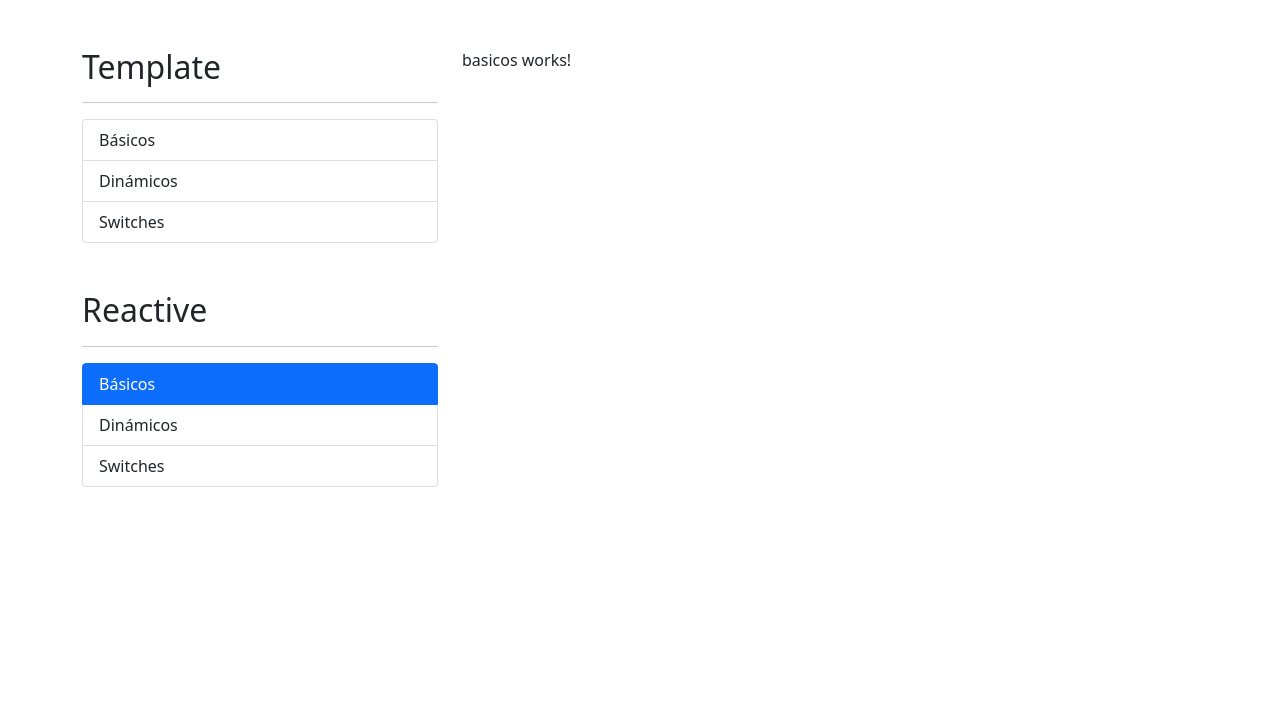
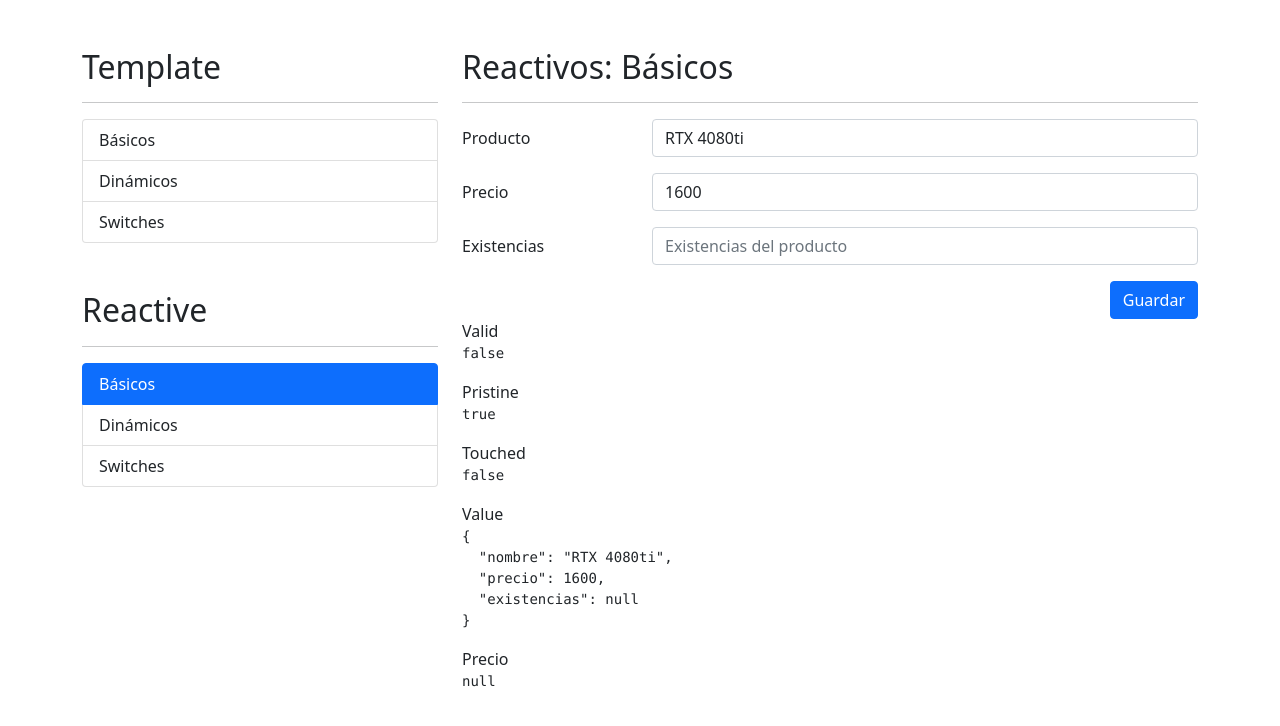
Before and after one commit to FelixPJ-86/Angular-06-formulariosApp, an Angular app: page /reactive/basicos in a window 1280 px wide. Shown: the top 726 px of the page. Built offline with nearby package versions, Linux system fonts and the light colour scheme.

Commit message:
Tema 16 Fin video "3. Continuación de proyecto - Formularios" , "4. Primeros pasos en formularios reactivos"  , "5. FormBuilder" , "6. Validaciones básicas - Forms Validator" , "7. Mostrar mensajes de error" y "8. Submit del formulario"

```diff
--- a/src/app/reactive/basicos/basicos.component.html
+++ b/src/app/reactive/basicos/basicos.component.html
@@ -1 +1,97 @@
-<p>basicos works!</p>
+<h2>Reactivos: Básicos</h2>
+<hr>
+
+<div class="row">
+    <div class="col">
+
+        <form (ngSubmit)="guardar()"
+        autocomplete="off"
+        [formGroup]="miFormulario">
+
+            <!-- Campo de producto -->
+            <div class="mb-3 row">
+                <label class="col-sm-3 col-form-label">Producto</label>
+                <div class="col-sm-9">
+
+                    <input type="text"
+                           class="form-control"
+                           formControlName="nombre"
+                           placeholder="Nombre del producto">
+
+                    <span class="form-text text-danger"
+                          *ngIf="campoEsValido('nombre')">
+                        Debe de ser de 3 letras
+                    </span>
+                </div>
+            </div>
+
+            <!-- Campo de producto -->
+            <div class="mb-3 row">
+                <label class="col-sm-3 col-form-label">Precio</label>
+                <div class="col-sm-9">
+                    <input type="number"
+                           class="form-control"
+                           formControlName="precio"
+                           placeholder="Precio del producto">
+                    <span class="form-text text-danger"
+                          *ngIf="campoEsValido('precio')">
+                        El precio debe de ser 0 o mayor
+                    </span>
+                </div>
+            </div>
+
+            <!-- Campo de existencias -->
+            <div class="mb-3 row">
+                <label class="col-sm-3 col-form-label">Existencias</label>
+                <div class="col-sm-9">
+                    <input type="number"
+                           class="form-control"
+                           formControlName="existencias"
+                           placeholder="Existencias del producto">
+
+                    <span class="form-text text-danger"
+                           *ngIf="campoEsValido('existencias')">
+                         Las existencias deben de ser 0 o mayor
+                    </span>
+                </div>
+            </div>
+
+
+            <div class="row">
+                <div class="col">
+                    <button type="submit"
+                            class="btn btn-primary float-end">
+                        Guardar
+                    </button>
+                </div>
+            </div>
+
+
+
+        </form>
+
+    </div>
+</div>
+
+
+
+
+<div class="row">
+    <div class="col">
+
+        <span>Valid</span>
+        <pre>{{ miFormulario.valid }}</pre>
+
+        <span>Pristine</span>
+        <pre>{{ miFormulario.pristine }}</pre>
+
+        <span>Touched</span>
+        <pre>{{ miFormulario.touched }}</pre>
+
+        <span>Value</span>
+        <pre>{{ miFormulario.value | json }}</pre>
+
+        <span>Precio</span>
+        <pre>{{ miFormulario.controls.precio.errors | json }}</pre>
+    </div>
+</div>
--- a/src/app/reactive/basicos/basicos.component.ts
+++ b/src/app/reactive/basicos/basicos.component.ts
@@ -1,4 +1,5 @@
 import { Component, OnInit } from '@angular/core';
+import { FormBuilder, FormGroup, Validators } from '@angular/forms';
 
 @Component({
   selector: 'app-basicos',
@@ -8,9 +9,46 @@ import { Component, OnInit } from '@angular/core';
 })
 export class BasicosComponent implements OnInit {
 
-  constructor() { }
+ // miFormulario: FormGroup = new FormGroup({
+  //   nombre     : new FormControl('RTX 4080ti'),
+  //   precio     : new FormControl(1500),
+  //   existencias: new FormControl(5),
+  // })
 
-  ngOnInit(): void {
+  miFormulario: FormGroup = this.fb.group({
+    nombre: [ , [ Validators.required, Validators.minLength(3) ]   ],
+    precio: [ , [ Validators.required, Validators.min(0)] ],
+    existencias: [ , [ Validators.required, Validators.min(0)] ],
+  })
+
+  constructor( private fb: FormBuilder ) { }
+
+  ngOnInit() {
+    this.miFormulario.reset({
+      nombre: 'RTX 4080ti',
+      precio: 1600
+    })
   }
 
+
+  campoEsValido( campo: string ) {
+
+    return this.miFormulario.controls[campo].errors
+            && this.miFormulario.controls[campo].touched;
+  }
+
+  guardar() {
+
+    if ( this.miFormulario.invalid )  {
+      this.miFormulario.markAllAsTouched();
+      return;
+    }
+
+
+    console.log(this.miFormulario.value);
+    this.miFormulario.reset();
+  }
+
+
+
 }
--- a/src/app/reactive/reactive.module.ts
+++ b/src/app/reactive/reactive.module.ts
@@ -1,5 +1,6 @@
 import { NgModule } from '@angular/core';
 import { CommonModule } from '@angular/common';
+import { ReactiveFormsModule } from '@angular/forms';
 
 import { ReactiveRoutingModule } from './reactive-routing.module';
 import { BasicosComponent } from './basicos/basicos.component';
@@ -15,6 +16,7 @@ import { SwitchesComponent } from './switches/switches.component';
   ],
   imports: [
     CommonModule,
+    ReactiveFormsModule,
     ReactiveRoutingModule
   ]
 })
```
